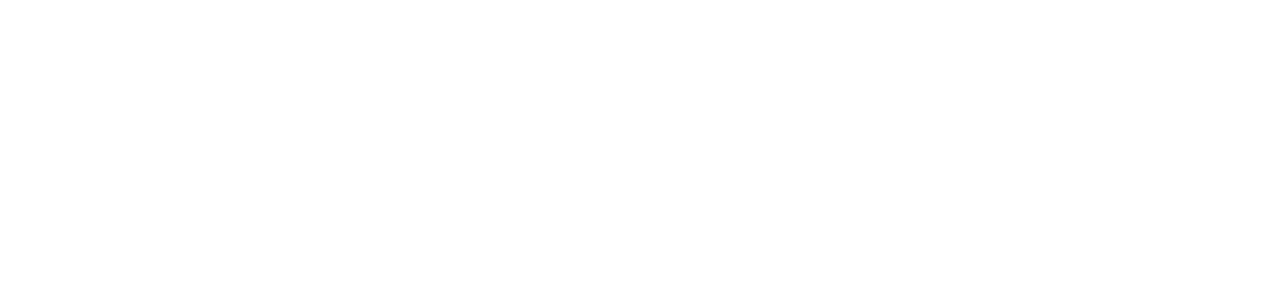
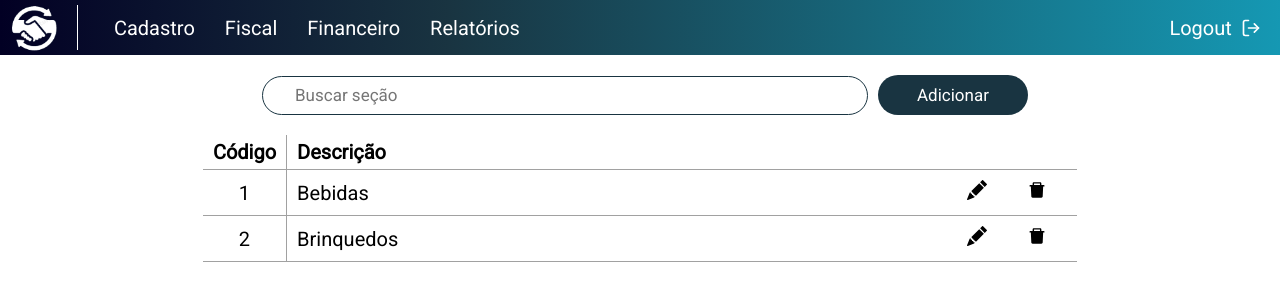
Before and after one commit to Huds0nAlve5/highsysReact, a React (Vite) app: page /cadastro/secao in a window 1280 px wide. Before the commit this address had no page. Shown: the top 300 px of the page. Built offline with nearby package versions, Linux system fonts and the light colour scheme.

Commit message:
adicionado template de cadastros

```diff
--- a/src/components/form/Input.jsx
+++ b/src/components/form/Input.jsx
@@ -1,7 +1,7 @@
-export function Input({type, placeholder, name, style, setProdFilter}){
+export function Input({type, placeholder, name, style, setFilter}){
     return(
         <>
-            <input type={type} placeholder={placeholder} name={name} className={style} onChange={(e) => setProdFilter(e.target.value)}/>
+            <input type={type} placeholder={placeholder} name={name} className={style} onChange={(e) => setFilter(e.target.value)}/>
         </>
     )
 }
--- a/src/components/list/produtos/ListagemProduto.jsx
+++ b/src/components/list/Listagem.jsx
@@ -1,9 +1,9 @@
 import { AiFillDelete } from "react-icons/ai";
 import { BsFillPencilFill } from "react-icons/bs";
 
-export function ListagemProduto({listagem_produto, style}){
+export function Listagem({listagem, style}){
     return(
-        <table className={style.listagem_produto}>
+        <table className={style.listagem}>
             <thead>
                 <tr>
                     <th className={style.coluna_cod}>Código</th>
@@ -14,11 +14,11 @@
             </thead>
 
             <tbody>
-                {listagem_produto.map((produto, index) => {
+                {listagem.map((item_list, index) => {
                     return(
                             <tr key={index}>
-                                <td key={produto.procod} className={style.coluna_cod}>{produto.procod}</td>
-                                <td key={produto.prodes} className={style.coluna_des}>{produto.prodes}</td>
+                                <td key={Object.values(item_list)[0]} className={style.coluna_cod}>{Object.values(item_list)[0]}</td>
+                                <td key={Object.values(item_list)[1]} className={style.coluna_des}>{Object.values(item_list)[1]}</td>
                                 <td className={style.coluna_acao}><BsFillPencilFill style={{height:"20px"}}/></td>
                                 <td className={style.coluna_acao}><AiFillDelete style={{height:"20px"}}/></td>
                             </tr>
--- a/src/main.jsx
+++ b/src/main.jsx
@@ -4,6 +4,7 @@
 import { LoginPage } from './pages/login/LoginPage'
 import { Home } from './pages/home/Home'
 import { CadastroProduto } from './pages/cadastro/CadastroProduto'
+import { CadastroSecao } from './pages/cadastro/CadastroSecao'
 
 ReactDOM.createRoot(document.getElementById('root')).render(
     <React.StrictMode>
@@ -12,12 +13,14 @@
             <Link to="/login"></Link>
             <Link to="/home"></Link>
             <Link to="/cadastro/produto"></Link>
+            <Link to="/cadastro/secao"></Link>
 
             <Routes>
                 <Route path="/" element={<LoginPage />}></Route>
                 <Route path="/login" element={<LoginPage/>}></Route>
                 <Route path="/home" element={<Home />}></Route>
                 <Route path="/cadastro/produto" element={<CadastroProduto />}></Route>
+                <Route path="/cadastro/secao" element={<CadastroSecao />}></Route>
             </Routes>
         </Router>
    </React.StrictMode>,
--- a/src/pages/cadastro/CadastroProduto.jsx
+++ b/src/pages/cadastro/CadastroProduto.jsx
@@ -1,11 +1,12 @@
 import { Input } from "../../components/form/Input";
 import { Navbar } from "../../components/navbar/Navbar";
-import { ListagemProduto } from "../../components/list/produtos/ListagemProduto"
-import style from "../../styles/list/listagemproduto.module.css"
+import { Listagem } from "../../components/list/Listagem"
+import style from "../../styles/list/listagem_cadastros.module.css"
 import blue_button from "../../styles/buttons/bluebutton.module.css"
 import filtro from "../../styles/inputs/filtro.module.css"
 import { Button } from "../../components/form/Button";
 import { useState } from "react";
+import { ModeloCadastro } from "./_modeloCadastro";
 
 export function CadastroProduto(){
     const listagem_produto = [
@@ -23,24 +24,7 @@
         },
     ]
 
-    const [prodFilter, setProdFilter] = useState("")
-    const prodFiltrados = listagem_produto.filter(produto => (
-        produto.prodes.toUpperCase().includes(prodFilter.toUpperCase())
-    ))
-
     return(
-        <>
-            <Navbar />
-            <div className={style.inserir_e_filtrar}>
-                <Input type="Produto" placeholder="Buscar produto" name="produto" style={filtro.input} setProdFilter={setProdFilter}/>
-                <Button type="button" textBtn="Novo produto" style={blue_button.blue_button}/>
-            </div>
-
-            {prodFilter.length == 0?
-            (<ListagemProduto listagem_produto={listagem_produto} style={style}/>) :
-            <ListagemProduto listagem_produto={prodFiltrados} style={style}/>
-            }
-
-        </>
+        <ModeloCadastro rotina="produto" listagem={listagem_produto}/>
     )
 }
--- /dev/null
+++ b/src/pages/cadastro/CadastroSecao.jsx
@@ -0,0 +1,18 @@
+import { ModeloCadastro } from "./_modeloCadastro";
+
+export function CadastroSecao(){
+    const listagem_secao = [
+        {
+            "seccod": "1",
+            "secdes": "Bebidas"
+        },
+        {
+            "seccod": "2",
+            "secdes": "Brinquedos"
+        }
+    ]
+
+    return(
+        <ModeloCadastro rotina="seção" listagem={listagem_secao}/>
+    )
+}
--- /dev/null
+++ b/src/pages/cadastro/_modeloCadastro.jsx
@@ -0,0 +1,33 @@
+import { Input } from "../../components/form/Input";
+import { Navbar } from "../../components/navbar/Navbar";
+import { Listagem } from "../../components/list/Listagem"
+import style from "../../styles/list/listagem_cadastros.module.css"
+import blue_button from "../../styles/buttons/bluebutton.module.css"
+import filtro from "../../styles/inputs/filtro.module.css"
+import { Button } from "../../components/form/Button";
+import { useState } from "react";
+
+export function ModeloCadastro({rotina, listagem}){
+    const [filter, setFilter] = useState("")
+    const itensFiltrados = listagem.filter(item_list => (
+        Object.values(item_list)[1].toUpperCase().includes(filter.toUpperCase()) ||
+        Object.values(item_list)[0].toUpperCase().includes(filter.toUpperCase())
+    ))
+
+    return(
+        <>
+            <Navbar />
+            <div className={style.inserir_e_filtrar}>
+                <Input type="text" placeholder={"Buscar " + rotina} name={rotina} style={filtro.input} setFilter={setFilter}/>
+                <Button type="button" textBtn="Adicionar" style={blue_button.blue_button}/>
+            </div>
+
+            {
+                filter.length == 0 ?
+                (<Listagem listagem={listagem} style={style} />) :
+                <Listagem listagem={itensFiltrados} style={style} />
+            }
+
+        </>
+    )
+}
--- a/src/styles/list/listagemproduto.module.css
+++ b/src/styles/list/listagem_cadastros.module.css
@@ -17,20 +17,20 @@
     width: 40px;
 }
 
-.listagem_produto{
+.listagem{
     margin: 0px auto;
     font-size: 20px;
     border-collapse: collapse;
 }
 
-.listagem_produto th{
+.listagem th{
     border-bottom: 1px solid rgb(161, 161, 161);
     text-align: left;
     padding: 5px 10px;
 }
 
 
-.listagem_produto td{
+.listagem td{
     border-bottom: 1px solid rgb(161, 161, 161);
     padding: 10px 10px;
 }
--- a/src/styles/navbar/navbar.module.css
+++ b/src/styles/navbar/navbar.module.css
@@ -38,6 +38,10 @@
     cursor: pointer;
     height: 55px;
     transition: 0.7s;
+}
+
+.menu_item:focus{
+    background-color: red;
 }
 
 .menu_item:hover{
```
